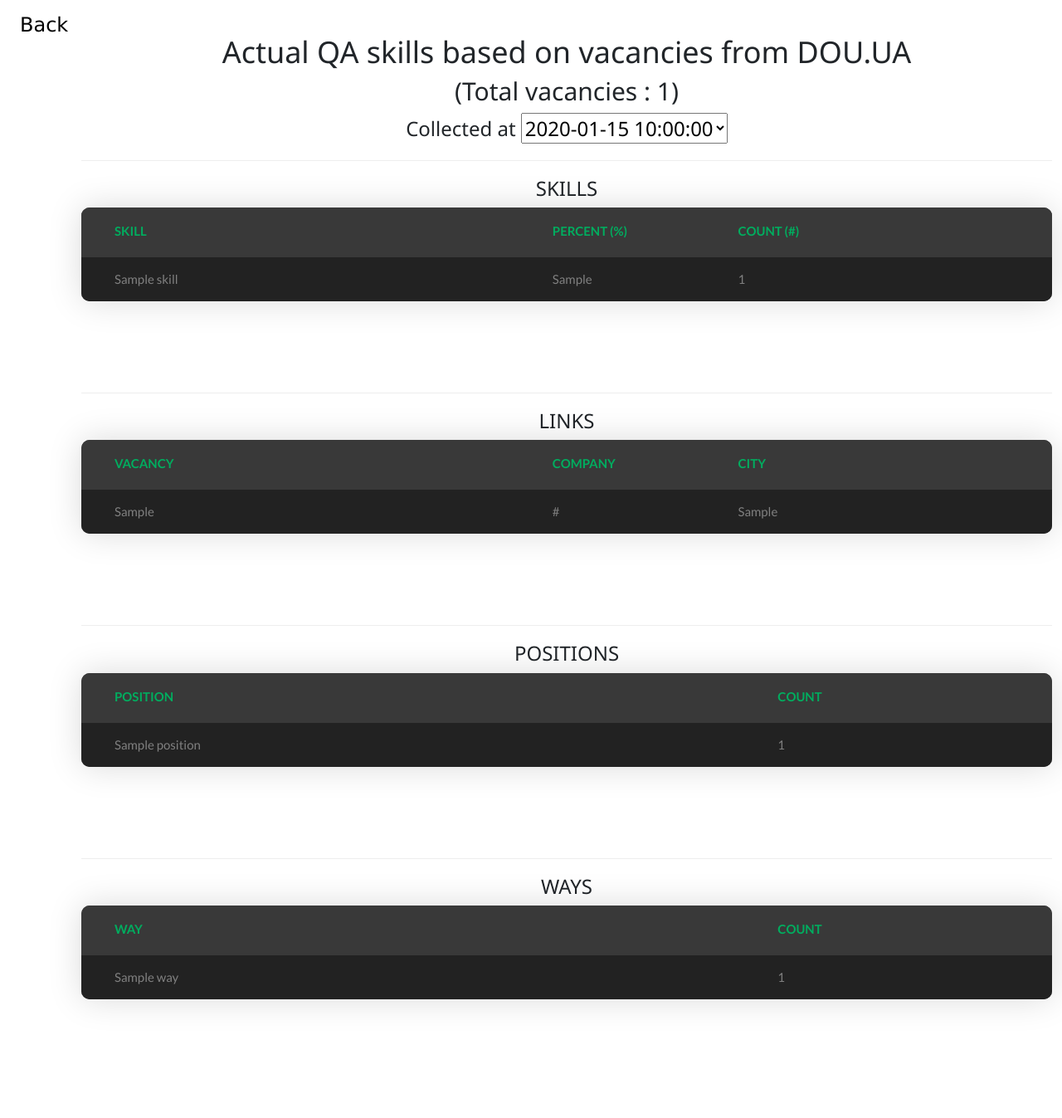
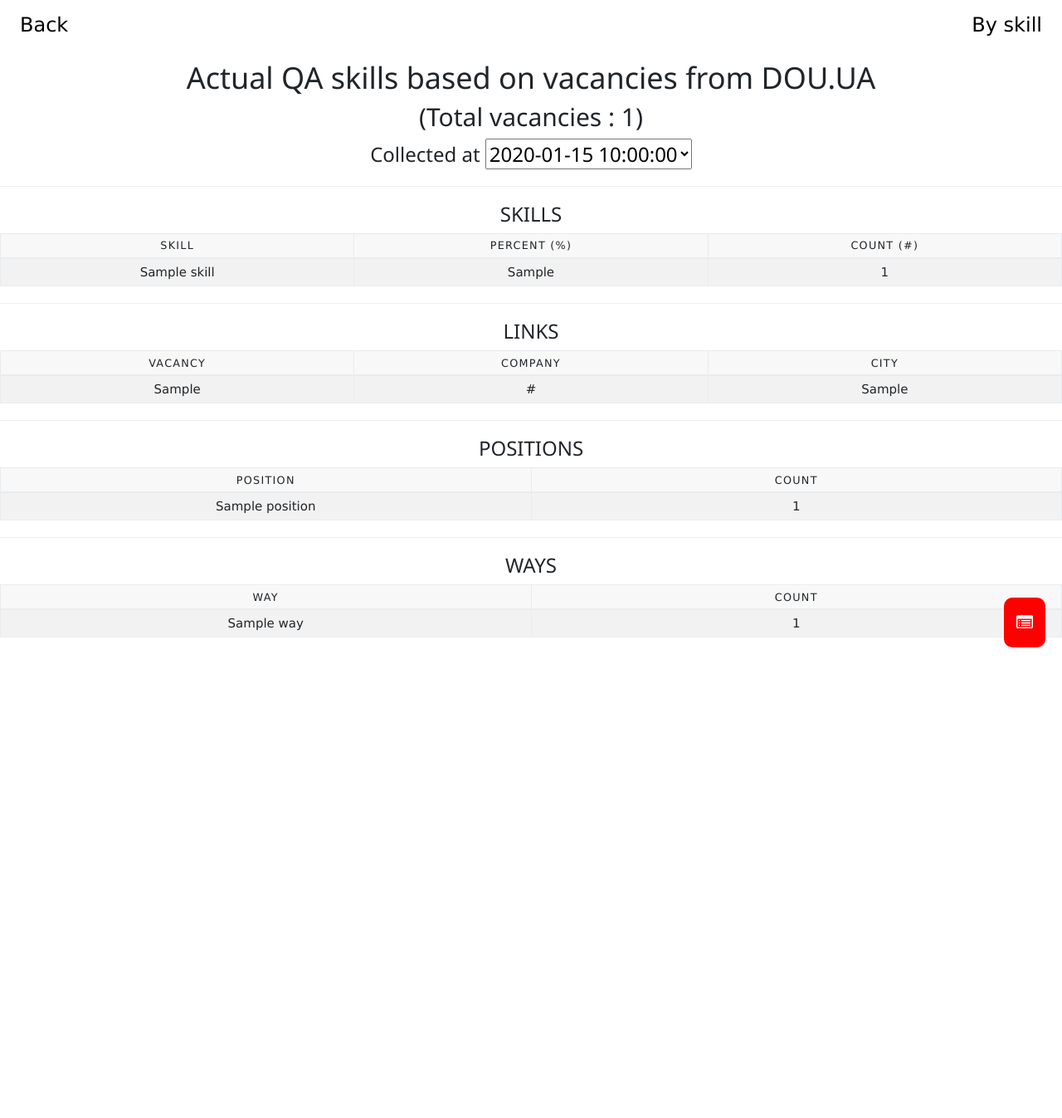
Before and after one commit to Goraved/qa_skills, a Flask app: page /statistics in a window 1280 px wide; the page is wider, and only the part inside the window is pictured. Shown: that part at 83% size. After the commit the page ends 780 px from the top of that part, so only its background shows below. Run offline with Flask 2, Linux system fonts and the light colour scheme; tables that the repository leaves empty or names only in its code hold one stand-in row (values such as "Sample post"); lists and menus that the app fills with data are empty; some libraries are stand-ins or nearby versions.

Commit message:
Add stats by skill

```diff
--- a/app.py
+++ b/app.py
@@ -71,6 +71,30 @@ def show_latest_statistics():
                            tech=info[4], dates=dates)
 
 
+@app.route("/skill")
+def show_stats_by_skill():
+    iloop = asyncio.new_event_loop()
+    asyncio.set_event_loop(iloop)
+    tasks = [get_statistics_by_skill(1), get_skills_info()]
+    result = iloop.run_until_complete(asyncio.gather(*tasks))
+    stats = result[0]
+    skills = result[1]
+    selected_skill = [_ for _ in skills if _['id'] == 1]
+    return render_template('skill.html', skills=skills, stats=stats, selected_skill=selected_skill)
+
+
+@app.route("/skill/<skill_id>")
+def show_stats_by_specific_skill(skill_id):
+    iloop = asyncio.new_event_loop()
+    asyncio.set_event_loop(iloop)
+    tasks = [get_statistics_by_skill(skill_id), get_skills_info()]
+    result = iloop.run_until_complete(asyncio.gather(*tasks))
+    stats = result[0]
+    skills = result[1]
+    selected_skill = [_ for _ in skills if str(_['id']) == skill_id]
+    return render_template('skill.html', skills=skills, stats=stats, selected_skill=selected_skill)
+
+
 @app.route("/statistic/<date>")
 def show_specific_statistics(date):
     dates = get_dates()
--- a/static/css/main.css
+++ b/static/css/main.css
@@ -1,5 +1,34 @@
+
 #scrollBtn {
 	display: none;
+	/* Hidden by default */
+	position: fixed;
+	/* Fixed/sticky position */
+	bottom: 90px;
+	/* Place the button at the bottom of the page */
+	right: 20px;
+	/* Place the button 30px from the right */
+	z-index: 99;
+	/* Make sure it does not overlap */
+	border: none;
+	/* Remove borders */
+	outline: none;
+	/* Remove outline */
+	background-color: red;
+	/* Set a background color */
+	color: white;
+	/* Text color */
+	cursor: pointer;
+	/* Add a mouse pointer on hover */
+	padding: 15px;
+	/* Some padding */
+	border-radius: 10px;
+	/* Rounded corners */
+	font-size: 20px;
+	/* Increase font size */
+}
+#moveTo {
+	display: block;
 	/* Hidden by default */
 	position: fixed;
 	/* Fixed/sticky position */
@@ -26,7 +55,6 @@
 	font-size: 20px;
 	/* Increase font size */
 }
-
 #scrollBtn:hover {
 	background-color: #555;
 	/* Add a dark-grey background on hover */
@@ -143,14 +171,14 @@ iframe {
   position: absolute;
   background-color: #ebebeb;
   border-radius: 5px;
-  width: 100%;
+  width: 90%;
   height: calc(100% - 30px);
   left: 0;
   top: 15px;
 }
 
 .table100 .ps__rail-y .ps__thumb-y {
-  width: 100%;
+  width: 90%;
   right: 0;
   background-color: transparent;
   opacity: 1 !important;
@@ -162,7 +190,7 @@ iframe {
   position: absolute;
   background-color: #cccccc;
   border-radius: 5px;
-  width: 100%;
+  width: 90%;
   height: calc(100% - 30px);
   left: 0;
   top: 15px;
@@ -173,12 +201,13 @@ iframe {
 [ Table ]*/
 
 .limiter {
-  width: 1366px;
+  padding-top: 5%;
+  width: 90%;
   margin: 0 auto;
 }
 
 .container-table100 {
-  width: 100%;
+  width: 90%;
   min-height: 100vh;
   background: #fff;
 
@@ -204,7 +233,7 @@ iframe {
 }
 
 table {
-  width: 100%;
+  width: 90%;
 }
 
 th, td {
@@ -624,3 +653,128 @@ th, td {
 .tooltip:hover .tooltiptext {
   visibility: visible;
 }
+
+table {
+  border: 1px solid #ccc;
+  border-collapse: collapse;
+  margin: 0;
+  padding: 0;
+  width: 100%;
+  table-layout: fixed;
+}
+
+table caption {
+  font-size: 1.5em;
+  margin: .5em 0 .75em;
+}
+
+table tr {
+  background-color: #f8f8f8;
+  border: 1px solid #ddd;
+  padding: .35em;
+}
+
+table th,
+table td {
+  padding: .625em;
+  text-align: center;
+}
+
+table th {
+  font-size: .85em;
+  letter-spacing: .1em;
+  text-transform: uppercase;
+}
+
+@media screen and (max-width: 600px) {
+  table {
+    border: 0;
+  }
+
+  table caption {
+    font-size: 1.3em;
+  }
+
+  table thead {
+    border: none;
+    clip: rect(0 0 0 0);
+    height: 1px;
+    margin: -1px;
+    overflow: hidden;
+    padding: 0;
+    position: absolute;
+    width: 1px;
+  }
+
+  table tr {
+    border-bottom: 3px solid #ddd;
+    display: block;
+    margin-bottom: .625em;
+  }
+
+  table td {
+    border-bottom: 1px solid #ddd;
+    display: block;
+    font-size: .8em;
+    text-align: right;
+  }
+
+  table td::before {
+    /*
+    * aria-label has no advantage, it won't be read inside a table
+    content: attr(aria-label);
+    */
+    content: attr(data-label);
+    float: left;
+    font-weight: bold;
+    text-transform: uppercase;
+  }
+
+  table td:last-child {
+    border-bottom: 0;
+  }
+}
+
+.cats1 {
+    width:5%;
+    margin-left:75%;
+    top: 55%;
+}
+.cats {
+    z-index: 4;
+}
+
+@media screen and (max-width: 1367px) {
+	.cats {
+        width:100%;
+    }
+    .cats1 {
+        width:30%;
+        margin-left: 65%;
+        padding-top: 0%;
+        top: 55%
+    }
+}
+
+@media screen and (max-width: 600px) {
+    h1{
+        font-size: 28px!important;
+    }
+    h2{
+        font-size: 20px!important;
+    }
+    h3{
+        font-size: 16px!important;
+    }
+	.cats {
+        width:100%;
+    }
+    .cats1 {
+        margin-left: 0%;
+        padding-top: 0%;
+        top: 30%
+    }
+    .limiter {
+  padding-top: 10%;
+}
+}
--- a/static/js/main.js
+++ b/static/js/main.js
@@ -74,3 +74,45 @@ var myLink = document.getElementById('mylink');
 function hintAlert() {
   alert("The program gathers 500+ QA vacancies from the DOU.UA, parses vacancies info and make a statistics based on predefined skill keywords.");
 }
+
+
+
+$(document).ready(function () {
+$('#dtVerticalScrollExample').DataTable({
+"scrollY": "200px",
+"scrollCollapse": true,
+});
+$('.dataTables_length').addClass('bs-select');
+});
+
+var controller = new ScrollMagic.Controller();
+
+	// build tween
+	var tween = TweenMax.from("#animate", 0.5, {autoAlpha: 0, scale: 0.7});
+
+	// build scene
+	var scene = new ScrollMagic.Scene({triggerElement: "a#top", duration: 200, triggerHook: "onLeave"})
+					.setTween(tween)
+					.addIndicators() // add indicators (requires plugin)
+					.addTo(controller);
+
+	// change behaviour of controller to animate scroll instead of jump
+	controller.scrollTo(function (newpos) {
+		TweenMax.to(window, 0.5, {scrollTo: {y: newpos}});
+	});
+
+	//  bind scroll to anchor links
+	$(document).on("click", "a[href^='#']", function (e) {
+		var id = $(this).attr("href");
+		if ($(id).length > 0) {
+			e.preventDefault();
+
+			// trigger scroll
+			controller.scrollTo(id);
+
+				// if supported by the browser we can even update the URL.
+			if (window.history && window.history.pushState) {
+				history.pushState("", document.title, id);
+			}
+		}
+	});
--- a/templates/statistics.html
+++ b/templates/statistics.html
@@ -5,26 +5,45 @@
     <meta charset="UTF-8">
     <meta name="viewport" content="width=device-width, initial-scale=1">
     <link rel="shortcut icon" href="{{ url_for('static', filename='images/icons/favicon.ico') }}">
-    <link rel="stylesheet" type="text/css" href="{{ url_for('static', filename='vendor/bootstrap/css/bootstrap.min.css') }}">
+    <link rel="stylesheet" type="text/css"
+          href="{{ url_for('static', filename='vendor/bootstrap/css/bootstrap.min.css') }}">
     <link rel="stylesheet" href="https://cdnjs.cloudflare.com/ajax/libs/font-awesome/4.7.0/css/font-awesome.min.css">
     <link rel="stylesheet" type="text/css" href="{{ url_for('static', filename='vendor/animate/animate.css') }}">
     <link rel="stylesheet" type="text/css" href="{{ url_for('static', filename='vendor/select2/select2.min.css') }}">
-    <link rel="stylesheet" type="text/css" href="{{ url_for('static', filename='vendor/perfect-scrollbar/perfect-scrollbar.css') }}">
+    <link rel="stylesheet" type="text/css"
+          href="{{ url_for('static', filename='vendor/perfect-scrollbar/perfect-scrollbar.css') }}">
     <link rel="stylesheet" type="text/css" href="{{ url_for('static', filename='css/util.css') }}">
     <link rel="stylesheet" type="text/css" href="{{ url_for('static', filename='css/main.css') }}">
     <link rel="stylesheet" href="https://www.w3schools.com/w3css/4/w3.css">
     <link rel="stylesheet" href="https://fonts.googleapis.com/css?family=Raleway">
 </head>
 <body>
+<div id="id01" class="w3-modal cats">
+    <div id="id02" class="w3-modal-content cats1">
+        <div class="w3-container">
+            <span onclick="document.getElementById('id01').style.display='none'" class="w3-button w3-display-topright">&times;</span>
+            <form class="move">
+                    <h2>Sections</h2>
+                    <p><a href="#skills" onclick="document.getElementById('id01').style.display='none'">Skills</a></p>
+                    <p><a href="#links" onclick="document.getElementById('id01').style.display='none'">Links</a></p>
+                    <p><a href="#positions" onclick="document.getElementById('id01').style.display='none'">Positions</a></p>
+                    <p><a href="#ways" onclick="document.getElementById('id01').style.display='none'">Ways</a></p>
+            </form>
+        </div>
+    </div>
+</div>
+
+<button onclick="document.getElementById('id01').style.display='block'" id="moveTo" title="Go to top"><i class="fa fa-list-alt" aria-hidden="true"></i></button>
 <a href="#top" id="scrollBtn" title="Go to top"><i class="fa fa-angle-double-up w3-large"></i></a>
 <div class="bgimg w3-display-container w3-animate-opacity w3-text-black">
     <div class="w3-display-topleft w3-padding-large w3-xlarge">
         <a href="/">Back</a>
     </div>
+    <div class="w3-display-topright w3-padding-large w3-xlarge">
+        <a href="/skill">By skill</a>
+    </div>
 </div>
 <div class="limiter">
-    <div class="container-table100">
-        <div class="wrap-table100">
     <h1>Actual QA skills based on vacancies from <a href="https://jobs.dou.ua" target="_blank">DOU.UA</a></h1>
     {% for t in tech %}
     <h2>(Total vacancies : {{t['vac_count']}})</h2>
@@ -40,123 +59,106 @@
         <!--            <h3>Collected at {{t['date_collected']}}-->
     </h3>
     {% endfor %}
+</div>
 <hr>
-            <h3>SKILLS</h3>
-            <div class="table100 ver3 m-b-110">
-                <div class="table100-head">
-                    <table>
+<h3 id="skills">SKILLS</h3>
+<div class="table-wrapper-scroll-y my-custom-scrollbar">
+    <table id="dtVerticalScrollExample" class="table table-striped table-bordered table-sm"
+           cellspacing="0" width="100%">
         <thead>
         <tr class="row100 head">
-                            <th class="cell100 column1">Skill</th>
-                            <th class="cell100 column2">Percent (%)</th>
-                            <th class="cell100 column3">Count (#)</th>
+            <th scope="col">Skill</th>
+            <th scope="col">Percent (%)</th>
+            <th scope="col">Count (#)</th>
         </tr>
         </thead>
-                    </table>
-                </div>
-                <div class="table100-body js-pscroll">
-                    <table>
         <tbody>
         {% for stat in stats %}
         <tr class="row100 body">
-                            <td class="cell100 column1">{{stat['title']}}</td>
-                            <td class="cell100 column2">{{stat['percent']}}</a>
-                            </td>
-                            <td class="cell100 column3">{{stat['count']}}</td>
+            <td data-label="Skill"><a href="/skill/{{stat['id']}}">{{stat['title']}}</a></td>
+            <td data-label="Percent (%)">{{stat['percent']}}</a> </td>
+            <td data-label="Count (#)">{{stat['count']}}</td>
         </tr>
         {% endfor %}
         </tbody>
     </table>
 </div>
-            </div>
+
 <hr>
-            <h3>LINKS</h3>
-            <div class="table100 ver3 m-b-110">
-                <div class="table100-head">
-                    <table>
+<h3 id="links">LINKS</h3>
+<div class="table-wrapper-scroll-y my-custom-scrollbar">
+    <table id="dtVerticalScrollExample" class="table table-striped table-bordered table-sm" cellspacing="0"
+           width="100%">
         <thead>
         <tr class="row100 head">
-                            <th class="cell100 column1">Vacancy</th>
-                            <th class="cell100 column2">Company</th>
-                            <th class="cell100 column3">City</th>
+            <th scope="col">Vacancy</th>
+            <th scope="col">Company</th>
+            <th scope="col">City</th>
         </tr>
         </thead>
-                    </table>
-                </div>
-                <div class="table100-body js-pscroll">
-                    <table>
         <tbody>
         {% for link in links %}
         <tr class="row100 body">
-                            <td class="cell100 column1"><a href='{{link["vacancy_link"]}}'
+            <td data-label="Vacancy"><a href='{{link["vacancy_link"]}}'
                                         target=_blank>{{link['vacancy_title']}}</a></td>
-                            <td class="cell100 column2"><a href='{{link["company_link"]}}' target=_blank>{{link['company_title']}}</a>
+            <td data-label="Company"><a href='{{link["company_link"]}}'
+                                        target=_blank>{{link['company_title']}}</a>
             </td>
-                            <td class="cell100 column3">{{link['city_title']}}</td>
+            <td data-label="City">{{link['city_title']}}</td>
         </tr>
         {% endfor %}
         </tbody>
     </table>
 </div>
-            </div>
+
 <hr>
-            <h3>POSITIONS</h3>
-            <div class="table100 ver3 m-b-110">
-                <div class="table100-head">
-                    <table>
+<h3 id="positions">POSITIONS</h3>
+<div class="table-wrapper-scroll-y my-custom-scrollbar">
+    <table id="dtVerticalScrollExample" class="table table-striped table-bordered table-sm" cellspacing="0"
+           width="100%">
         <thead>
         <tr class="row100 head">
-                            <th class="cell100 column1">Position</th>
-                            <th class="cell100 column2">Count</th>
+            <th scope="col">Position</th>
+            <th scope="col">Count</th>
         </tr>
         </thead>
-                    </table>
-                </div>
-                <div class="table100-body js-pscroll">
-                    <table>
         <tbody> {% for position in positions %}
         <tr class="row100 body">
-                            <td class="cell100 column1">{{position['title']}}</td>
-                            <td class="cell100 column2">{{position['count']}}</td>
+            <td data-label="Position">{{position['title']}}</td>
+            <td data-label="Count">{{position['count']}}</td>
         </tr>
         {% endfor %}
         </tbody>
     </table>
 </div>
-            </div>
 <hr>
-            <h3>WAYS</h3>
-            <div class="table100 ver3 m-b-110">
-                <div class="table100-head">
-                    <table>
+<h3 id="ways">WAYS</h3>
+<div class="table-wrapper-scroll-y my-custom-scrollbar">
+    <table id="dtVerticalScrollExample" class="table table-striped table-bordered table-sm" cellspacing="0"
+           width="100%">
         <thead>
         <tr class="row100 head">
-                            <th class="cell100 column1">Way</th>
-                            <th class="cell100 column2">Count</th>
+            <th scope="col">Way</th>
+            <th scope="col">Count</th>
         </tr>
         </thead>
-                    </table>
-                </div>
-                <div class="table100-body js-pscroll">
-                    <table>
         <tbody>{% for way in ways %}
         <tr class="row100 body">
-                            <td class="cell100 column1">{{way['title']}}</td>
-                            <td class="cell100 column2">{{way['count']}}</td>
+            <td data-label="Way">{{way['title']}}</td>
+            <td data-label="Count">{{way['count']}}</td>
         </tr>
         {% endfor %}
         </tbody>
     </table>
 </div>
-            </div>
-        </div>
-    </div>
-</div>
-<script src="static/vendor/jquery/jquery-3.2.1.min.js"></script>
-<script src="static/vendor/bootstrap/js/popper.js"></script>
-<script src="static/vendor/bootstrap/js/bootstrap.min.js"></script>
-<script src="static/vendor/select2/select2.min.js"></script>
-<script src="static/vendor/perfect-scrollbar/perfect-scrollbar.min.js"></script>
+
+<script type="text/javascript" src="{{ url_for('static', filename='js/main.js') }}"></script>
+<script type="text/javascript" src="{{ url_for('static', filename='vendor/jquery/jquery-3.3.1.min.js') }}"></script>
+<script type="text/javascript" src="{{ url_for('static', filename='vendor/bootstrap/js/popper.js') }}"></script>
+<script type="text/javascript" src="{{ url_for('static', filename='vendor/bootstrap/js/bootstrap.min.js') }}"></script>
+<script type="text/javascript" src="{{ url_for('static', filename='vendor/select2/select2.min.js') }}"></script>
+<script type="text/javascript"
+        src="{{ url_for('static', filename='vendor/perfect-scrollbar/perfect-scrollbar.min.js') }}"></script>
 <script>
          $('.js-pscroll').each(function(){
          	var ps = new PerfectScrollbar(this);
@@ -166,9 +168,7 @@
          	})
          });
 
+</script>
 
-
-</script>
-<script src="static/js/main.js"></script>
 </body>
 </html>
```
Also changed, not shown: data.py (+23 -2 lines), templates/skill.html (added, +89 -0 lines). Lines whose indentation alone changed are shown as unchanged.
